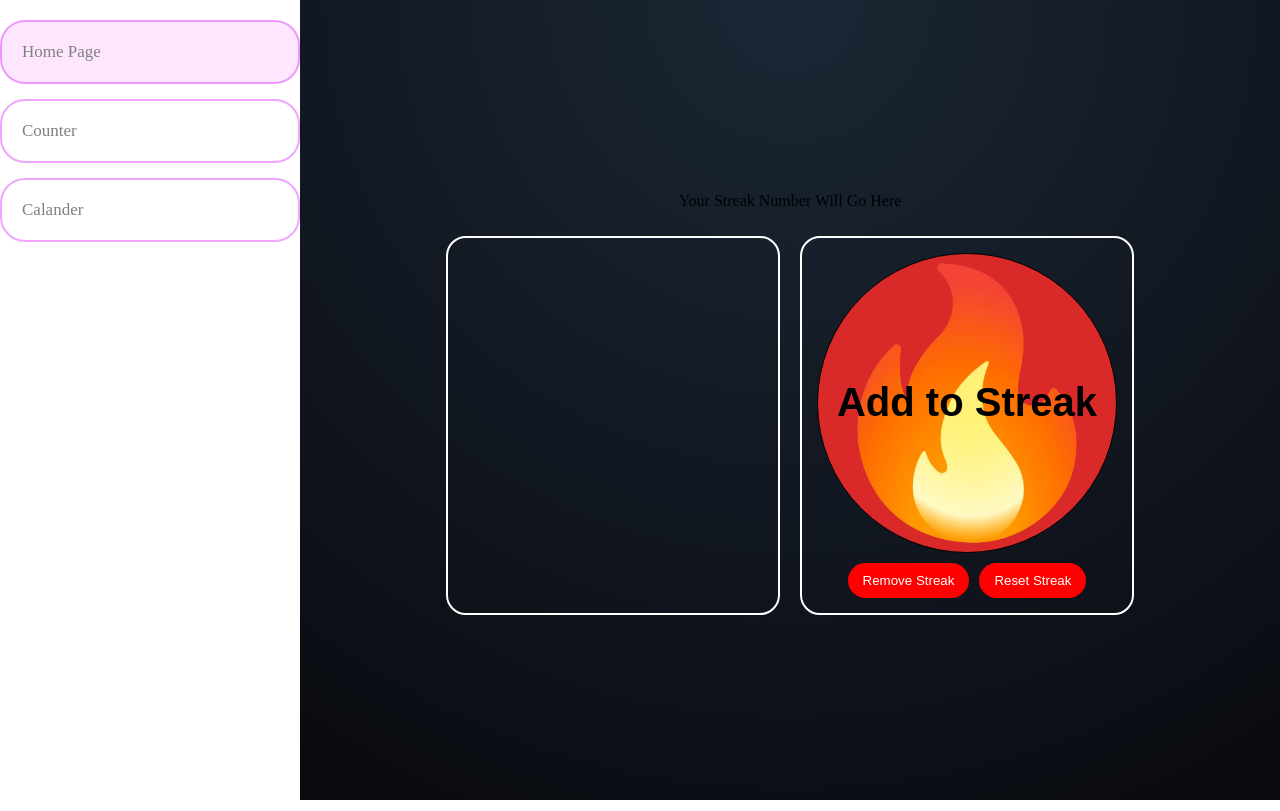
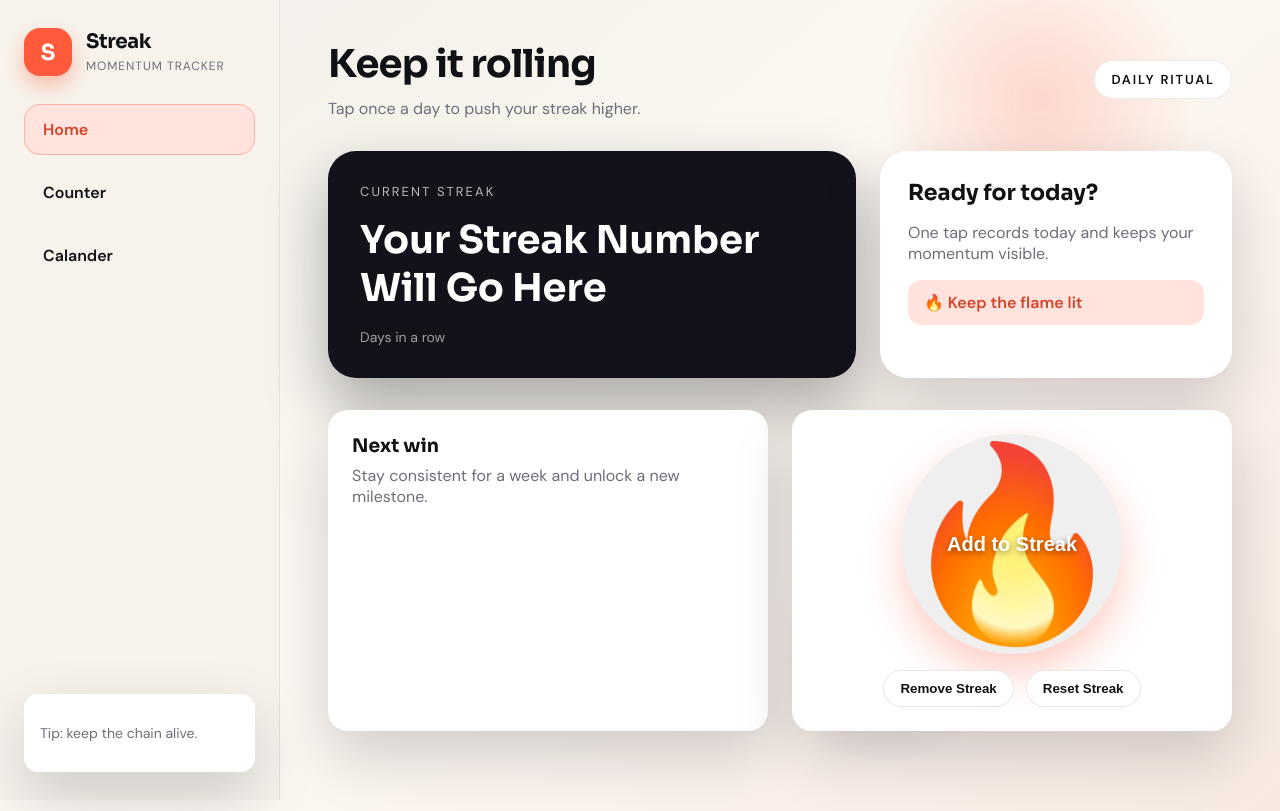
Before and after one commit to Jeremiah-ET/Streak-Tracker, a website: page public/index.html in a window 1280 px wide. Drawn offline with Linux system fonts and the light colour scheme.

Commit message:
Design functionality upgrade

```diff
--- a/public/index.css
+++ b/public/index.css
@@ -1,128 +1,385 @@
+:root {
+  color-scheme: light;
+  --ink: #101115;
+  --muted: #6c6f7a;
+  --surface: #ffffff;
+  --panel: #f6f3ee;
+  --accent: #ff5a3c;
+  --accent-dark: #d4442b;
+  --accent-soft: #ffe3dc;
+  --outline: #1f2028;
+  --glow: rgba(255, 90, 60, 0.3);
+  --shadow: 0 24px 60px rgba(15, 17, 25, 0.18);
+  --radius-lg: 28px;
+  --radius-md: 20px;
+  --radius-sm: 14px;
+}
+
+*,
+*::before,
+*::after {
+  box-sizing: border-box;
+}
+
+body {
+  margin: 0;
+  font-family: "DM Sans", "Segoe UI", system-ui, sans-serif;
+  color: var(--ink);
+  background: linear-gradient(140deg, #f0efe8 0%, #fdf8f2 50%, #f7e9e2 100%);
+  min-height: 100vh;
+  display: flex;
+}
+
 .SideBarPannel {
-  background-color: white;
-  height: 100vh;
-  width: 300px;
+  width: 280px;
+  padding: 28px 24px;
+  background: #f7f3ec;
+  border-right: 1px solid rgba(16, 17, 21, 0.08);
   display: flex;
   flex-direction: column;
-  gap: 15px;
+  gap: 28px;
   position: fixed;
-  padding-top: 20px;
-  transition: transform .2s ease;
+  inset: 0 auto 0 0;
 }
-.SideBarPannel a {
-  color: gray;
-  text-decoration: none;
-  padding: 20px 20px;
-  border: 2px solid rgba(214, 9, 255, 0.363);
-  border-radius: 25px;
-  font-size: 17px;
+
+.brand {
+  display: flex;
+  align-items: center;
+  gap: 14px;
 }
-#HomePageLinkActive {
-  background-color: rgba(234, 74, 255, 0.13);
+
+.brandMark {
+  height: 48px;
+  width: 48px;
+  border-radius: 16px;
+  background: var(--accent);
+  color: white;
+  font-family: "Sora", "Segoe UI", system-ui, sans-serif;
+  font-weight: 700;
+  font-size: 22px;
+  display: grid;
+  place-items: center;
+  box-shadow: 0 10px 20px rgba(255, 90, 60, 0.35);
 }
-.bottomPannel {
-  transition: transform .5s ease;
-  bottom: 0;
-  background-color: white;
-  height: 70px;
-  width: 500px;
-  border-radius: 40px;
-  margin-bottom: 30px;
-  position: fixed;
-  display: flex;
-  justify-content: center;
-  align-items: center;
-  gap: 10px;
+
+.brandText span {
+  display: block;
+  font-family: "Sora", "Segoe UI", system-ui, sans-serif;
+  font-weight: 700;
+  letter-spacing: -0.02em;
   font-size: 20px;
 }
-.bottomPannel a {
-  text-decoration: none;
 
+.brandText small {
+  color: var(--muted);
+  font-size: 12px;
+  letter-spacing: 0.08em;
+  text-transform: uppercase;
 }
-body {
+
+.sideNav {
   display: flex;
   flex-direction: column;
-  margin: 0;
+  gap: 12px;
 }
+
+.SideBarPannel a {
+  color: var(--ink);
+  text-decoration: none;
+  padding: 14px 18px;
+  border-radius: 16px;
+  font-weight: 600;
+  background: transparent;
+  border: 1px solid transparent;
+  transition: transform 0.2s ease, box-shadow 0.2s ease, background 0.2s ease;
+}
+
+.SideBarPannel a:hover {
+  transform: translateX(2px);
+  box-shadow: 0 8px 18px rgba(16, 17, 21, 0.08);
+  background: #fff;
+}
+
+#HomePageLinkActive {
+  background: var(--accent-soft);
+  border-color: rgba(255, 90, 60, 0.35);
+  color: var(--accent-dark);
+}
+
+.sideMeta {
+  margin-top: auto;
+  padding: 16px;
+  border-radius: var(--radius-sm);
+  background: #fff;
+  box-shadow: var(--shadow);
+  font-size: 14px;
+  color: var(--muted);
+}
+
 #main {
-  /* This is to make the body aside from the sidebar */
-  background: radial-gradient(circle at top, #1b2735, #090a0f);
-  margin-left: 300px;
+  margin-left: 280px;
+  padding: 40px 48px 80px;
+  flex: 1;
+  min-height: 100vh;
   display: flex;
   flex-direction: column;
-  justify-content: center;
-  align-items: center;
-  height: 100vh;
-  transition: margin .2s ease;
-}
-#streakButton {
-  height: 300px;
-  width: 300px;
-  /* The transition is still getting caught with the other and extending to far insde the side bar */
-  border-radius: 150px;
-  background-image: url(1f525.webp);
-  background-size: cover;
-  background-color: rgb(218, 41, 41);
-  font-size: 40px;
-  font-weight: bold;
-  border: 1px solid black;
-  transition: transform .2s ease;
-}
-#streakButton:active {
-  transform: translateY(3px)
-}
-.buttonContainer{
-  display: flex;
-  flex-direction: row;
-  gap: 10px;
-  margin-top: 10px;
-}
-.buttonContainer button {
-  padding: 10px 15px;
-  border-radius: 20px;
-  border: none;
-  background-color: red;
-  color: white;
+  gap: 32px;
+  position: relative;
 }
 
-.container4 {
-  border: 2px solid white;
-  border-radius: 20px;
+#main::before,
+#main::after {
+  content: "";
+  position: absolute;
+  border-radius: 50%;
+  filter: blur(0);
+  opacity: 0.6;
+  z-index: -1;
+}
+
+#main::before {
+  height: 320px;
+  width: 320px;
+  background: radial-gradient(circle, rgba(255, 90, 60, 0.35), transparent 70%);
+  top: -60px;
+  right: 80px;
+}
+
+#main::after {
+  height: 220px;
+  width: 220px;
+  background: radial-gradient(circle, rgba(20, 40, 80, 0.18), transparent 70%);
+  bottom: 40px;
+  left: 50%;
+}
+
+.topBar {
+  display: flex;
+  align-items: center;
+  justify-content: space-between;
+  gap: 20px;
+}
+
+.titleBlock h1 {
+  margin: 0 0 10px;
+  font-family: "Sora", "Segoe UI", system-ui, sans-serif;
+  font-size: clamp(28px, 3vw, 40px);
+  letter-spacing: -0.02em;
+}
+
+.titleBlock p {
+  margin: 0;
+  color: var(--muted);
+  font-size: 16px;
+}
+
+.badge {
+  padding: 10px 16px;
+  border-radius: 999px;
+  background: #fff;
+  border: 1px solid rgba(16, 17, 21, 0.08);
+  font-weight: 600;
+  font-size: 13px;
+  text-transform: uppercase;
+  letter-spacing: 0.14em;
+}
+
+.hero {
+  display: grid;
+  grid-template-columns: 1.2fr 0.8fr;
+  gap: 24px;
+}
+
+.streakCard {
+  background: #12131a;
+  color: #fff;
+  padding: 32px;
+  border-radius: var(--radius-lg);
+  box-shadow: 0 28px 60px rgba(18, 19, 26, 0.35);
+  display: flex;
+  flex-direction: column;
+  gap: 16px;
+}
+
+.streakLabel {
+  font-size: 13px;
+  letter-spacing: 0.16em;
+  text-transform: uppercase;
+  color: rgba(255, 255, 255, 0.7);
+}
+
+#streakText {
+  margin: 0;
+  font-family: "Sora", "Segoe UI", system-ui, sans-serif;
+  font-size: clamp(28px, 3vw, 42px);
+  font-weight: 700;
+}
+
+.streakHint {
+  color: rgba(255, 255, 255, 0.6);
+  font-size: 14px;
+}
+
+.focusCard {
+  background: var(--surface);
+  padding: 28px;
+  border-radius: var(--radius-lg);
+  box-shadow: var(--shadow);
+  display: flex;
+  flex-direction: column;
+  gap: 16px;
+}
+
+.focusCard h2 {
+  margin: 0;
+  font-family: "Sora", "Segoe UI", system-ui, sans-serif;
+  font-size: 22px;
+}
+
+.focusCard p {
+  margin: 0;
+  color: var(--muted);
+}
+
+.pulseNote {
+  padding: 12px 16px;
+  border-radius: 14px;
+  background: var(--accent-soft);
+  color: var(--accent-dark);
+  font-weight: 600;
+}
+
+.bottomRow {
+  display: grid;
+  grid-template-columns: 1fr 1fr;
+  gap: 24px;
+}
+
+.container4,
+.container5 {
+  background: var(--surface);
+  border-radius: var(--radius-md);
+  padding: 24px;
+  box-shadow: var(--shadow);
+}
+
+.container4 h3 {
+  margin: 0 0 8px;
+  font-family: "Sora", "Segoe UI", system-ui, sans-serif;
+}
+
+.container4 p {
+  margin: 0;
+  color: var(--muted);
 }
 
 .container5 {
   display: flex;
   flex-direction: column;
-  justify-content: center;
   align-items: center;
-  border: 2px solid white;
-  border-radius: 20px;
-  padding: 15px;
+  gap: 16px;
 }
 
-.bottomRow {
-  display: grid;
-  grid-template-columns: 1fr 1fr;
-  margin-bottom: 30px;
-  gap: 20px;
-  margin: 10px;
+#streakButton {
+  height: 220px;
+  width: 220px;
+  border-radius: 50%;
+  background-image: url(1f525.webp);
+  background-size: cover;
+  background-position: center;
+  border: none;
+  font-size: 20px;
+  font-weight: 700;
+  color: #fff;
+  text-shadow: 0 2px 6px rgba(0, 0, 0, 0.45);
+  box-shadow: 0 18px 40px var(--glow);
+  cursor: pointer;
+  transition: transform 0.2s ease, box-shadow 0.2s ease;
 }
 
-@media (max-width: 750px) {
+#streakButton:hover {
+  transform: translateY(-3px);
+  box-shadow: 0 24px 50px rgba(255, 90, 60, 0.45);
+}
+
+#streakButton:active {
+  transform: translateY(1px) scale(0.98);
+}
+
+.buttonContainer {
+  display: flex;
+  gap: 12px;
+  flex-wrap: wrap;
+  justify-content: center;
+}
+
+.buttonContainer button {
+  padding: 10px 16px;
+  border-radius: 999px;
+  border: 1px solid rgba(16, 17, 21, 0.1);
+  background: #fff;
+  color: var(--ink);
+  font-weight: 600;
+  cursor: pointer;
+  transition: transform 0.2s ease, box-shadow 0.2s ease, background 0.2s ease;
+}
+
+.buttonContainer button:hover {
+  transform: translateY(-2px);
+  box-shadow: 0 10px 18px rgba(16, 17, 21, 0.12);
+  background: var(--accent-soft);
+}
+
+.bottomPannel {
+  position: fixed;
+  bottom: 24px;
+  left: 50%;
+  transform: translateX(-50%);
+  background: #fff;
+  padding: 10px;
+  border-radius: 999px;
+  box-shadow: 0 18px 40px rgba(16, 17, 21, 0.2);
+  display: flex;
+  gap: 10px;
+  align-items: center;
+  font-weight: 600;
+  font-size: 15px;
+  z-index: 5;
+}
+
+.bottomPannel a {
+  text-decoration: none;
+  color: var(--ink);
+  padding: 10px 14px;
+  border-radius: 999px;
+  background: #f6f3ee;
+}
+
+@media (max-width: 980px) {
+  .hero,
+  .bottomRow {
+    grid-template-columns: 1fr;
+  }
+}
+
+@media (max-width: 820px) {
   .SideBarPannel {
     transform: translateX(-110%);
   }
+
   #main {
     margin-left: 0;
+    padding: 32px 20px 120px;
   }
-  #streakButton {
-    transform: scale(.9);
+
+  .topBar {
+    flex-direction: column;
+    align-items: flex-start;
   }
 }
 
-@media (min-width: 750px) {
+@media (min-width: 821px) {
   .bottomPannel {
-    transform: translateY(200%);
-    /* Transition down */
+    display: none;
   }
 }
--- a/public/index.html
+++ b/public/index.html
@@ -4,27 +4,62 @@
     <meta charset="UTF-8" />
     <meta name="viewport" content="width=device-width, initial-scale=1.0" />
     <title>Streak Counter</title>
+    <link rel="preconnect" href="https://fonts.googleapis.com" />
+    <link rel="preconnect" href="https://fonts.gstatic.com" crossorigin />
+    <link
+      href="https://fonts.googleapis.com/css2?family=DM+Sans:wght@400;600;700&family=Sora:wght@500;700&display=swap"
+      rel="stylesheet"
+    />
     <link rel="stylesheet" href="index.css" />
   </head>
   <body>
-    <div class="SideBarPannel">
-      <a href="index.html" id="HomePageLinkActive">Home Page</a>
-      <a href="Counter.html" class="streakCounter">Counter</a>
-      <a href="Calander.html" class="Calander">Calander</a>
-    </div>
-    <div id="main">
-      <div class="bottomPannel">
-        <a href="index.html" id="HomePageLink">Home Page</a>
+    <aside class="SideBarPannel">
+      <div class="brand">
+        <div class="brandMark">S</div>
+        <div class="brandText">
+          <span>Streak</span>
+          <small>Momentum Tracker</small>
+        </div>
+      </div>
+      <nav class="sideNav">
+        <a href="index.html" id="HomePageLinkActive">Home</a>
         <a href="Counter.html" class="streakCounter">Counter</a>
         <a href="Calander.html" class="Calander">Calander</a>
+      </nav>
+      <div class="sideMeta">
+        <p>Tip: keep the chain alive.</p>
       </div>
-      <div class="topContainer">
-        <div></div>
-        <div><p id="streakText">Your Streak Number Will Go Here</p></div>
-        <div></div>
-      </div>
-      <div class="bottomRow">
-        <div class="container4"></div>
+    </aside>
+
+    <main id="main">
+      <header class="topBar">
+        <div class="titleBlock">
+          <h1>Keep it rolling</h1>
+          <p>Tap once a day to push your streak higher.</p>
+        </div>
+        <div class="badge">
+          <span>Daily Ritual</span>
+        </div>
+      </header>
+
+      <section class="hero">
+        <div class="streakCard">
+          <div class="streakLabel">Current streak</div>
+          <p id="streakText">Your Streak Number Will Go Here</p>
+          <div class="streakHint">Days in a row</div>
+        </div>
+        <div class="focusCard">
+          <h2>Ready for today?</h2>
+          <p>One tap records today and keeps your momentum visible.</p>
+          <div class="pulseNote">🔥 Keep the flame lit</div>
+        </div>
+      </section>
+
+      <section class="bottomRow">
+        <div class="container4">
+          <h3>Next win</h3>
+          <p>Stay consistent for a week and unlock a new milestone.</p>
+        </div>
         <div class="container5">
           <button id="streakButton">Add to Streak</button>
           <div class="buttonContainer">
@@ -32,8 +67,14 @@
             <button id="resetStreak">Reset Streak</button>
           </div>
         </div>
-      </div>
-    </div>
+      </section>
+    </main>
+
+    <nav class="bottomPannel" aria-label="Primary">
+      <a href="index.html" id="HomePageLink">Home</a>
+      <a href="Counter.html" class="streakCounter">Counter</a>
+      <a href="Calander.html" class="Calander">Calander</a>
+    </nav>
     <script src="index.js"></script>
   </body>
 </html>
```
